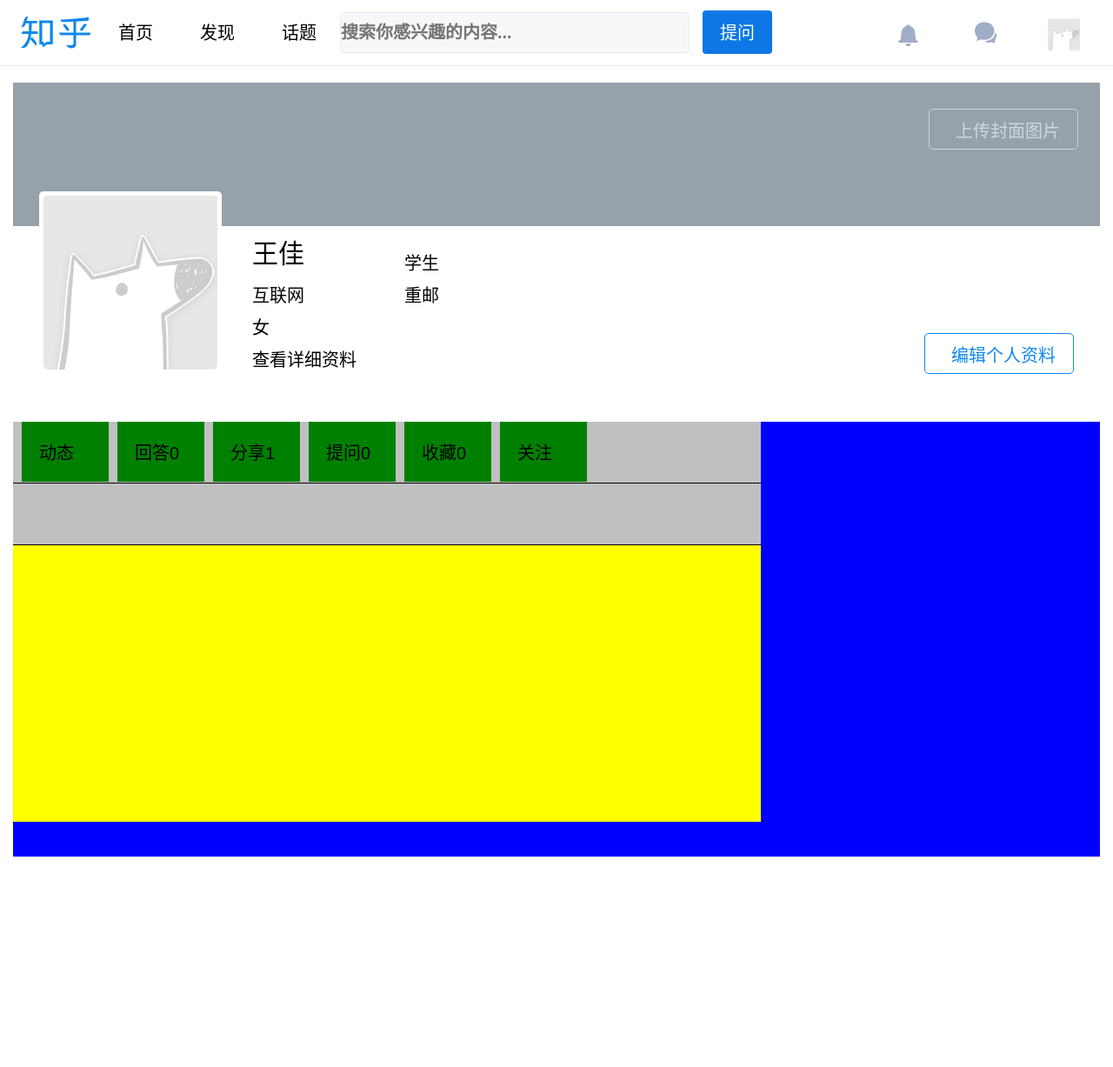
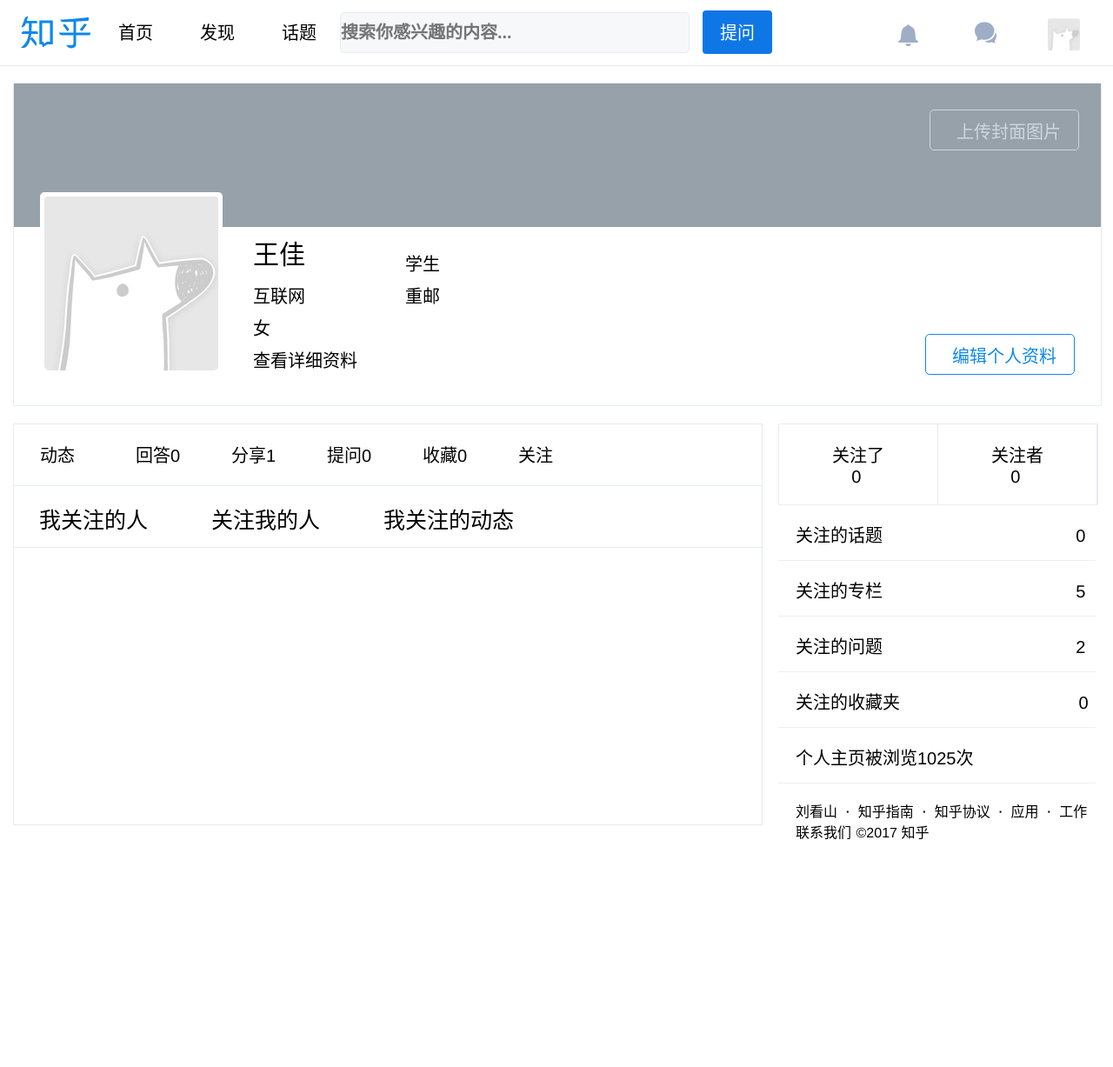
Before and after one commit to Wppfot-jia/homework, a PHP site: page /webpage/history.html in a window 1280 px wide. Shown: the top 1227 px of the page at 87% size. Run offline with PHP 8.4, Linux system fonts and the light colour scheme.

Commit message:
2017-2-21

```diff
--- a/css/history.css
+++ b/css/history.css
@@ -76,6 +76,8 @@
 .card .top{
 	width:100%;
 	height:370px;
+	border:1px solid rgb(231,234,241);
+	border-radius:2px;
 
 
 }
@@ -173,28 +175,116 @@
 	width:100%;
 	height:500px;
 	margin-top:20px;
-	background-color:blue;
+    border-radius:2px;
+
 }
 .bottom-left{
+	border:1px solid rgb(231,234,241);
 	width:860px;
 	height:460px;
-	background-color:yellow;
+
+	float:left;
 }
 .bottom-left-top{
 	width:100%;
 	height:70px;
-	background-color:silver;
-	border-bottom:1px solid black;
+
+	border-bottom:1px solid rgb(231,234,241);
 }
-.bottom-left-top ul{
+.bottom-left-first,.bottom-left-secend{
     list-style-type:none;
 
 }
-.bottom-left-top li{
+.bottom-left-first li{
 	font-size:20px;
 	padding:20px;
 	width:60px;
 	margin-left:10px;
-	background-color:green;
+
 	float:left;
 }
+
+.bottom-left-secend li{
+	padding:19px;
+	width:150px;
+	margin-left:10px;
+
+	float:left;
+    font-size:25px;
+}
+.bottom-left-top-dongtai{
+    display:none;
+}
+.bottom-left-top-huida{
+    display:none;
+}
+.bottom-left-top-fenxiang{
+	display:none;
+}
+
+.bottom-left-top-tiwen{
+	display:none;
+}
+.bottom-left-top-shoucang{
+	display:none;
+}
+.bottom-left-top-guanzhu{
+
+}
+
+
+
+
+
+.bottom-right{
+	width:370px;
+	height:100%;
+
+	float:right;
+}
+
+.guanzhu{
+	float:left;
+	border-radius:2px;
+	border:1px solid rgb(231,234,241);
+}
+.guanzhu li{
+	font-size:20px;
+    float:left;
+	width:60px;
+	padding:20px 61px;
+	list-style-type:none;
+
+	border-right:1px solid rgb(231,234,241);
+}
+
+.bottom-right-bottom ul{
+	list-style-type:none;
+}
+.bottom-right-bottom li{
+	float:left;
+	font-size:20px;
+	padding:19px 0 19px 20px;
+	margin-top:-1px;
+	width:345px;
+	height:26px;
+
+	border-top:1px solid #eeeeee;
+}
+.dot{
+	margin:0 3px;
+}
+.right_fifth{
+	width:345px;
+	height:210px;
+	background-color:;
+
+	margin-bottom:5px;
+	margin-top:20px;
+	position:relative;
+}
+.right_fifth a:link{
+	font-size:16px;
+	color:black;
+	text-decoration:none;
+}
--- a/webpage/history.html
+++ b/webpage/history.html
@@ -70,7 +70,7 @@
             <div class="bottom">
                 <div class="bottom-left">
                     <div class="bottom-left-top">
-                        <ul>
+                        <ul class="bottom-left-first">
                             <li>动态</li>
                             <li>回答0</li>
                             <li>分享1</li>
@@ -80,10 +80,100 @@
                         </ul>
                     </div>
 
-                    <div class="bottom-left-top">
+                    <div class="bottom-left-top-dongtai">
+                        <div class="bottom-left-top">
+                            <ul class="bottom-left-secend">
+                                <li>我的动态</li>
+                            </ul>
+                        </div>
+                    </div>
+
+                    <div class="bottom-left-top-huida">
+                        <div class="bottom-left-top">
+                            <ul class="bottom-left-secend">
+                                <li>我的回答</li>
+                            </ul>
+                        </div>
+                    </div>
+
+                    <div class="bottom-left-top-fenxiang">
+                        <div class="bottom-left-top">
+                            <ul class="bottom-left-secend">
+                                <li>我的分享</li>
+                                <li>我的文章</li>
+                                <li>我的专栏</li>
+                            </ul>
+                        </div>
+                    </div>
+
+                    <div class="bottom-left-top-tiwen">
+                        <div class="bottom-left-top">
+                            <ul class="bottom-left-secend">
+                                <li>我的提问</li>
+                            </ul>
+                        </div>
+                    </div>
+
+                    <div class="bottom-left-top-shoucang">
+                        <div class="bottom-left-top">
+                            <ul class="bottom-left-secend">
+                                <li>我的收藏夹</li>
+                            </ul>
+                        </div>
+                    </div>
+
+                    <div class="bottom-left-top-guanzhu">
+                        <div class="bottom-left-top">
+                            <ul class="bottom-left-secend">
+                                <li>我关注的人</li>
+                                <li>关注我的人</li>
+                                <li>我关注的动态</li>
+                            </ul>
+                        </div>
                     </div>
 
                 </div>
+                <!--左部卡结束-->
+                <div class="bottom-right">
+                    <div class="bottom-right-top">
+                        <ul class="guanzhu">
+                            <li>关注了<br>&nbsp;&nbsp;&nbsp;&nbsp;0</li>
+                            <li>关注者<br>&nbsp;&nbsp;&nbsp;&nbsp;0</li>
+                        </ul>
+                    </div>
+
+                    <div class="bottom-right-bottom">
+                        <ul>
+                            <li>关注的话题&nbsp;&nbsp;&nbsp;&nbsp;&nbsp;&nbsp;&nbsp;&nbsp;&nbsp;&nbsp;&nbsp;&nbsp;&nbsp;&nbsp;&nbsp;&nbsp;&nbsp;&nbsp;&nbsp;&nbsp;&nbsp;&nbsp;&nbsp;&nbsp;&nbsp;&nbsp;&nbsp;&nbsp;&nbsp;&nbsp;&nbsp;&nbsp;&nbsp;&nbsp;&nbsp;&nbsp;&nbsp;&nbsp;&nbsp;&nbsp;0</li>
+                            <li>关注的专栏&nbsp;&nbsp;&nbsp;&nbsp;&nbsp;&nbsp;&nbsp;&nbsp;&nbsp;&nbsp;&nbsp;&nbsp;&nbsp;&nbsp;&nbsp;&nbsp;&nbsp;&nbsp;&nbsp;&nbsp;&nbsp;&nbsp;&nbsp;&nbsp;&nbsp;&nbsp;&nbsp;&nbsp;&nbsp;&nbsp;&nbsp;&nbsp;&nbsp;&nbsp;&nbsp;&nbsp;&nbsp;&nbsp;&nbsp;&nbsp;5</li>
+                            <li>关注的问题&nbsp;&nbsp;&nbsp;&nbsp;&nbsp;&nbsp;&nbsp;&nbsp;&nbsp;&nbsp;&nbsp;&nbsp;&nbsp;&nbsp;&nbsp;&nbsp;&nbsp;&nbsp;&nbsp;&nbsp;&nbsp;&nbsp;&nbsp;&nbsp;&nbsp;&nbsp;&nbsp;&nbsp;&nbsp;&nbsp;&nbsp;&nbsp;&nbsp;&nbsp;&nbsp;&nbsp;&nbsp;&nbsp;&nbsp;&nbsp;2</li>
+                            <li>关注的收藏夹&nbsp;&nbsp;&nbsp;&nbsp;&nbsp;&nbsp;&nbsp;&nbsp;&nbsp;&nbsp;&nbsp;&nbsp;&nbsp;&nbsp;&nbsp;&nbsp;&nbsp;&nbsp;&nbsp;&nbsp;&nbsp;&nbsp;&nbsp;&nbsp;&nbsp;&nbsp;&nbsp;&nbsp;&nbsp;&nbsp;&nbsp;&nbsp;&nbsp;&nbsp;&nbsp;&nbsp;&nbsp;0</li>
+                            <li>个人主页被浏览1025次</li>
+                            <li class="right_fifth">
+                                <a target="_blank" href="#">刘看山</a>
+                                <span class="dot">·</span>
+                                <a target="_blank" href="#">知乎指南</a>
+                                <span class="dot">·</span>
+                                <a target="_blank" href="#">知乎协议</a>
+                                <span class="dot">·</span>
+                                <a target="_blank" href="#">应用</a>
+                                <span class="dot">·</span>
+                                <a target="_blank" href="#">工作</a><br>
+                                <a target="_blank" href="#">联系我们</a>
+                                <a target="_blank" href="#">&copy;2017 知乎</a>
+                            </li>
+                        </ul>
+
+                    </div>
+                </div>
+
+
+
+
+
+
+
+
             </div>
 
         </div>
```
